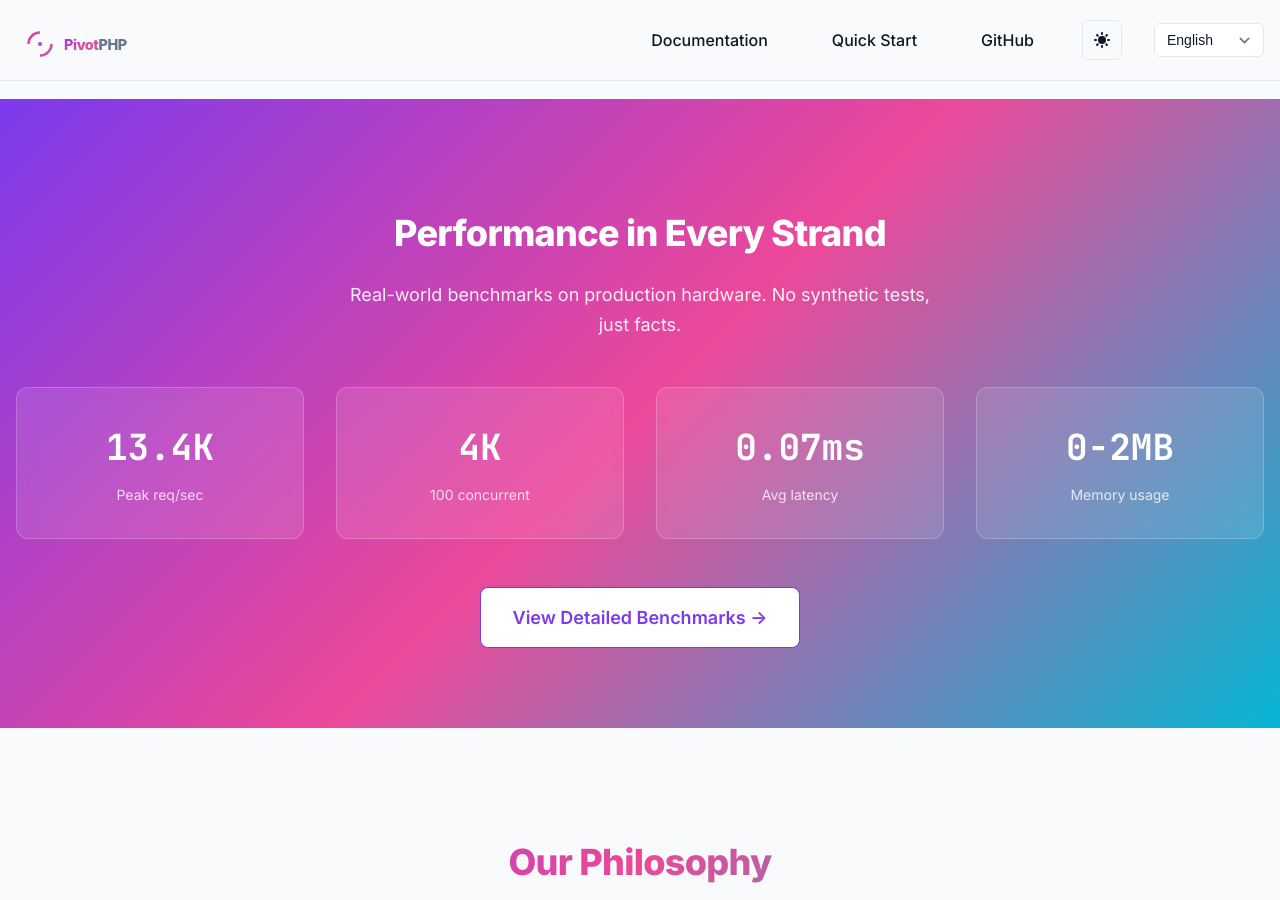
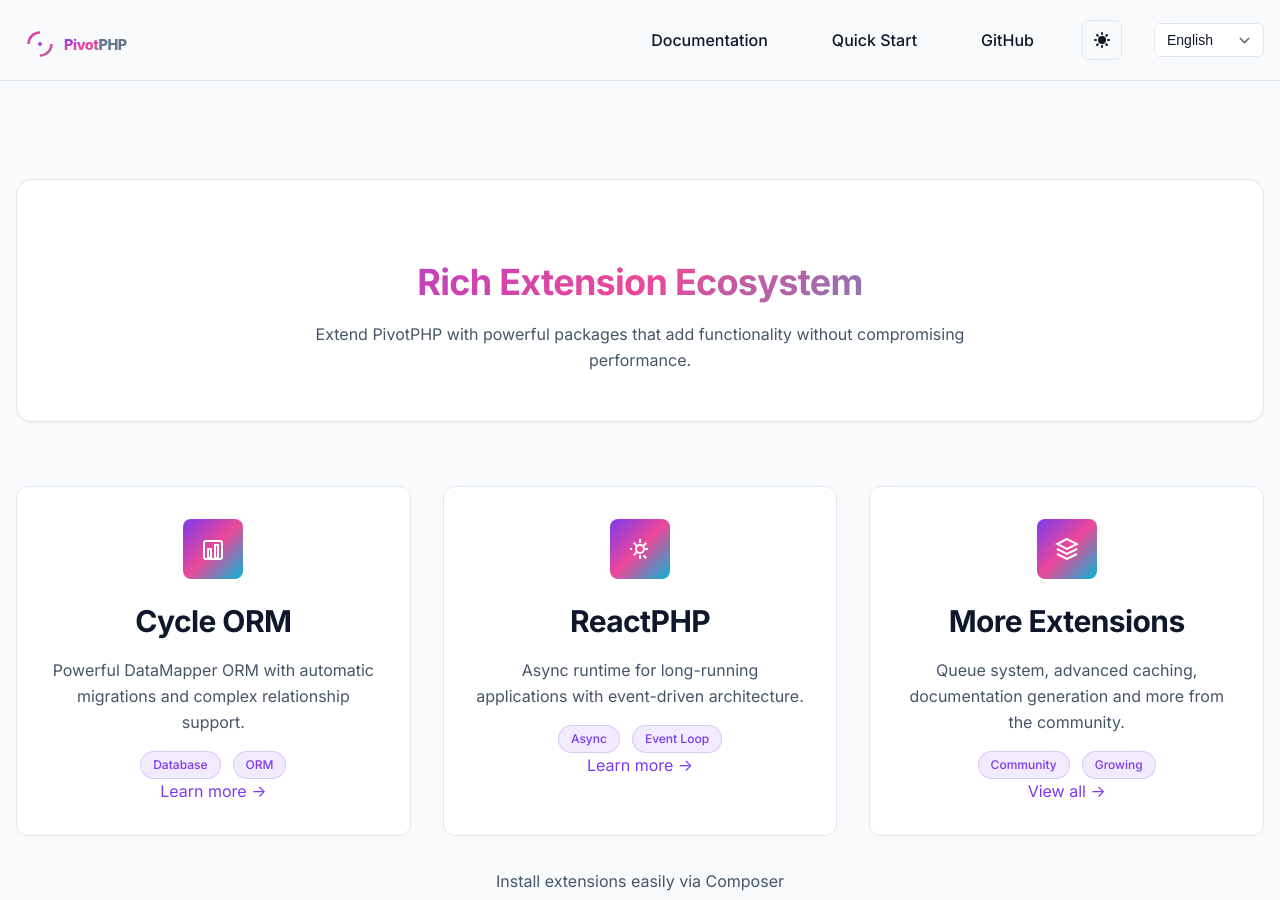
Before and after one commit to PivotPHP/website, a Jekyll site: the page built from index.md, in a window 1280 px wide and 900 px high, scrolled down 2848 px. Built offline with Jekyll 4.4.1, drawn with Linux system fonts in a browser that asks for light colours; some of the changed text lies outside the part shown.

Commit message:
Atualizar documentação de extensões: adicionar informações sobre ReactPHP e melhorar a seção de ecossistema na página inicial.

```diff
--- a/_includes/docs-sidebar.html
+++ b/_includes/docs-sidebar.html
@@ -29,6 +29,7 @@
     <ul>
         <li><a href="{{ '/docs/extensions/' | relative_url }}" {% if page.url == '/docs/extensions/' %}class="active"{% endif %}>Overview</a></li>
         <li><a href="{{ '/docs/extensions/cycle-orm/' | relative_url }}" {% if page.url contains '/extensions/cycle-orm' %}class="active"{% endif %}>Cycle ORM</a></li>
+        <li><a href="{{ '/docs/extensions/reactphp/' | relative_url }}" {% if page.url contains '/extensions/reactphp' %}class="active"{% endif %}>ReactPHP</a></li>
     </ul>
 
     <h3>Advanced</h3>
--- a/_layouts/home.html
+++ b/_layouts/home.html
@@ -221,6 +221,79 @@
   </div>
 </section>
 
+<!-- Ecosystem Section -->
+<section class="section">
+  <div class="container">
+    <div class="section-header-card">
+      <h2 class="text-center gradient-text">{% if lang == 'pt' %}Ecossistema Rico de Extensões{% else %}Rich Extension Ecosystem{% endif %}</h2>
+      <p class="text-center text-lg" style="color: var(--theme-text-secondary); max-width: 700px; margin: 0 auto;">
+        {% if lang == 'pt' %}Estenda o PivotPHP com pacotes poderosos que adicionam funcionalidades sem comprometer a performance.{% else %}Extend PivotPHP with powerful packages that add functionality without compromising performance.{% endif %}
+      </p>
+    </div>
+
+    <div class="features-grid">
+      <div class="feature-card">
+        <div class="feature-icon">
+          <svg width="24" height="24" viewBox="0 0 24 24" fill="none" stroke="currentColor" stroke-width="2">
+            <rect x="3" y="4" width="18" height="18" rx="2" ry="2"></rect>
+            <rect x="7" y="12" width="3" height="9"></rect>
+            <rect x="14" y="8" width="3" height="13"></rect>
+          </svg>
+        </div>
+        <h3>Cycle ORM</h3>
+        <p>{% if lang == 'pt' %}ORM DataMapper poderoso com migrações automáticas e suporte a relacionamentos complexos.{% else %}Powerful DataMapper ORM with automatic migrations and complex relationship support.{% endif %}</p>
+        <div class="feature-stats">
+          <span class="stat-badge">Database</span>
+          <span class="stat-badge">ORM</span>
+        </div>
+        <a href="{{ '/docs/extensions/cycle-orm/' | relative_url }}" class="feature-link">{% if lang == 'pt' %}Saiba mais{% else %}Learn more{% endif %} →</a>
+      </div>
+
+      <div class="feature-card">
+        <div class="feature-icon">
+          <svg width="24" height="24" viewBox="0 0 24 24" fill="none" stroke="currentColor" stroke-width="2">
+            <path d="M12 2v4m0 12v4m8-10h-4m-12 0H2"></path>
+            <circle cx="12" cy="12" r="4"></circle>
+            <path d="m15.5 8.5 2.8-2.8M8.5 8.5 5.7 5.7m9.8 12.8 2.8 2.8M8.5 15.5l-2.8 2.8"></path>
+          </svg>
+        </div>
+        <h3>ReactPHP</h3>
+        <p>{% if lang == 'pt' %}Runtime assíncrono para aplicações de longa duração com arquitetura orientada a eventos.{% else %}Async runtime for long-running applications with event-driven architecture.{% endif %}</p>
+        <div class="feature-stats">
+          <span class="stat-badge">Async</span>
+          <span class="stat-badge">Event Loop</span>
+        </div>
+        <a href="{{ '/docs/extensions/reactphp/' | relative_url }}" class="feature-link">{% if lang == 'pt' %}Saiba mais{% else %}Learn more{% endif %} →</a>
+      </div>
+
+
+      <div class="feature-card">
+        <div class="feature-icon">
+          <svg width="24" height="24" viewBox="0 0 24 24" fill="none" stroke="currentColor" stroke-width="2">
+            <path d="M12 2L2 7l10 5 10-5-10-5zM2 17l10 5 10-5M2 12l10 5 10-5"></path>
+          </svg>
+        </div>
+        <h3>{% if lang == 'pt' %}Mais Extensões{% else %}More Extensions{% endif %}</h3>
+        <p>{% if lang == 'pt' %}Sistema de filas, cache avançado, geração de documentação e muito mais da comunidade.{% else %}Queue system, advanced caching, documentation generation and more from the community.{% endif %}</p>
+        <div class="feature-stats">
+          <span class="stat-badge">Community</span>
+          <span class="stat-badge">Growing</span>
+        </div>
+        <a href="{{ '/docs/extensions/' | relative_url }}" class="feature-link">{% if lang == 'pt' %}Ver todas{% else %}View all{% endif %} →</a>
+      </div>
+    </div>
+
+    <div class="text-center mt-8">
+      <p class="text-lg mb-4" style="color: var(--theme-text-secondary);">
+        {% if lang == 'pt' %}Instale extensões facilmente via Composer{% else %}Install extensions easily via Composer{% endif %}
+      </p>
+      <div class="code-inline">
+        <code>composer require pivotphp/cycle-orm</code>
+      </div>
+    </div>
+  </div>
+</section>
+
 <!-- Performance Section -->
 <section class="section-gradient">
   <div class="container">
```
Also changed, not shown: _docs/extensions.md (+50 -7 lines), _docs/extensions/reactphp.md (added, +302 -0 lines).
